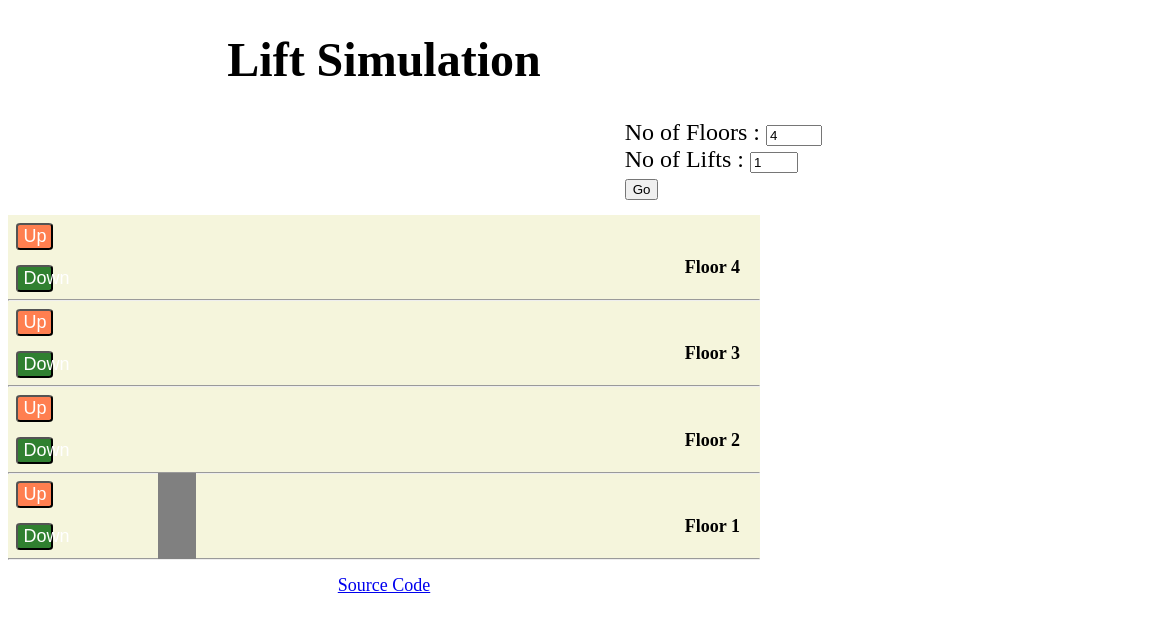
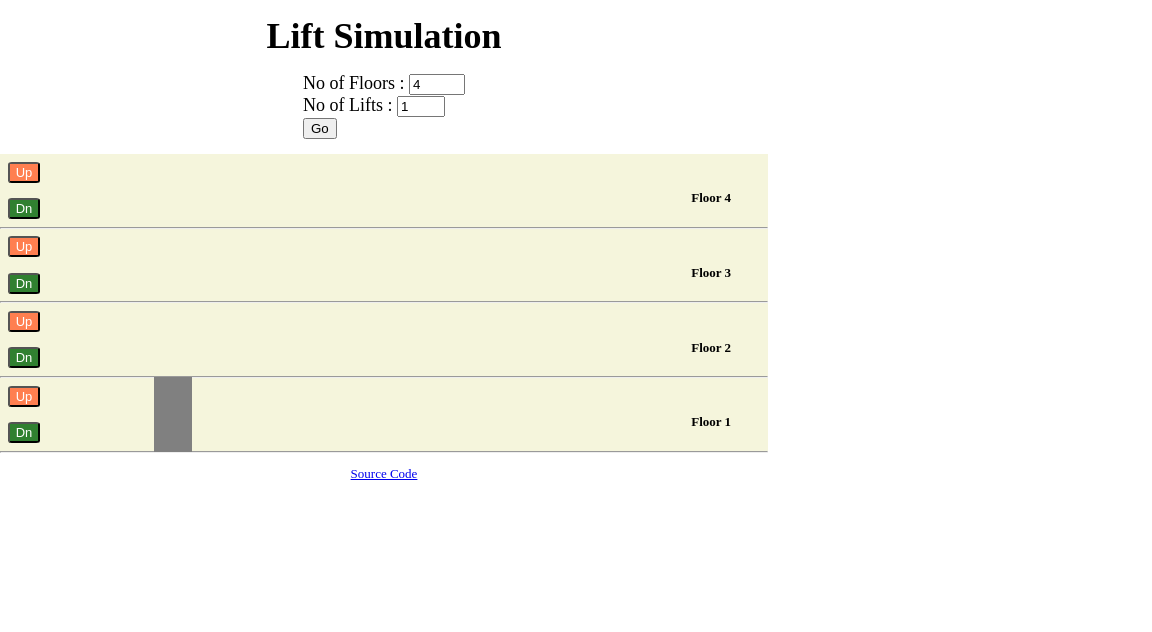
Before and after one commit to ican8/lift-simulation, a plain HTML site: page index.html in a window 768 px wide. Both pictures are taken after a click on the button "Go". Shown: the top 632 px of the page, 1152 px wide, since content can reach past the window. Drawn offline with Linux system fonts and the light colour scheme.

Commit message:
WIP: media queries

```diff
--- a/css/style.css
+++ b/css/style.css
@@ -1,6 +1,10 @@
 body{
     max-width: 100%;
-    overflow-x: hidden;
+    height: min-content;
+    margin: 0;
+    padding: 0;
+    border: 0;
+    /* overflow: hidden; */
 }
 
 .btn{
@@ -8,7 +12,7 @@ body{
     font-size: large;
     margin: 1%;
     color: white;
-    width: 5%;
+    width: 4.5%;
 }
 
 .up{
@@ -39,17 +43,21 @@ body{
 .footer{
     text-align: center;
     font-size: large;
-    position: relative;
-    bottom: 0;
-    margin-top: 2%;
-    margin-bottom: 2%;
+    /* position: relative; */
+    /* bottom: 0; */
+    margin: 2% 0;
 }
 
 .header{
     font-size: x-large;
     font-weight: 800;
-    margin: 2% 5%;
     text-align: center;
+    margin: 1% 0;
+    /* padding: auto; */
+}
+
+.header h1{
+    margin: auto;
 }
 
 .hr{
@@ -59,9 +67,12 @@ body{
 .input-box{
     font-size: x-large;
     font-weight: 400;
-    position: relative;
-    left: 80%;
-    margin: 2%;
+    margin: 1% 0;
+}
+
+.form {
+    width: fit-content;
+    margin: 0 auto;
 }
 
 .lift{
@@ -82,7 +93,7 @@ body{
 .door{
     background-color: gray;
     width: 50%; /* Each panel takes up half the container */
-    height: 100%; /* Used for demo purposes */
+    height: 100%;
     position: relative;
     z-index: 2;
 }
@@ -98,3 +109,68 @@ body{
 .credits{
     font-size: 8px;
 }
+
+@media (max-width: 1120px) and (min-width: 768px){
+    .header{
+        font-size: larger;
+        font-weight: 700;
+        margin: 2% 0;
+    }
+
+    .input-box{
+        font-size: larger;
+        font-weight: 300;
+        margin-bottom: 2%;
+    }
+
+    .btn{
+        font-size: medium;
+    }
+
+    .floor{
+        height: 25%;
+    }
+
+    .floor-text{
+        font-size: medium;
+        font-weight: 700;
+    }
+
+    .footer{
+        font-size: medium;
+    }
+}
+
+
+@media (max-width: 768px){
+    .header{
+        font-size: large;
+        font-weight: 600;
+        margin: 2% 0;
+    }
+
+    .input-box{
+        font-size: large;
+        font-weight: 300;
+        margin-bottom: 2%;
+    }
+
+    .btn{
+        font-size: small;
+        width: fit-content;
+    }
+
+    .floor{
+        height: 40%;
+    }
+
+    .floor-text{
+        font-size: small;
+        font-weight: 700;
+    }
+
+    .footer{
+        font-size: small;
+        margin: 1%;
+    }
+}
--- a/index.html
+++ b/index.html
@@ -14,19 +14,22 @@
     </div>
     <div class="input-box">
         <form action="" method="post" class="form" id="form">
-            <label for="no-of-floors">No of Floors : </label>
-            <input type="number" min=1 max=15 name="no-of-floors" value=4 id="input-floors" >
-            <br>
+            <div class="floor-input">
+                <label for="no-of-floors">No of Floors : </label>
+                <input type="number" min=1 max=15 name="no-of-floors" value=4 id="input-floors" >
+            </div>
+           <div class="lift-input">
             <label for="no-of-floors">No of Lifts :  </label>
             <input type="number" min=1 max=5 name="no-of-lifts" value=1 id="input-lifts" >
-            <br>
+           </div>
             <button id="input-btn">Go</button>
         </form>
     </div>
     <div class="container" id="container">
     </div>
     <div class="footer">
-        <a href="https://github.com/ican8/lift-simulation" target="_blank" rel="noopener noreferrer">Source Code</a>
+        <p><a href="https://github.com/ican8/lift-simulation" target="_blank" rel="noopener noreferrer">Source Code</a>
+        </p>
         <!-- <div class="credits">Icons made by <a href="https://www.freepik.com" title="Freepik">Freepik</a> from <a href="https://www.flaticon.com/" title="Flaticon">www.flaticon.com</a></div> -->
     </div>
 
--- a/js/index.js
+++ b/js/index.js
@@ -46,9 +46,9 @@ function createFloor(floor_number) {
   new_div.id = "floor" + floor_number;
 
   let new_up_btn = document.createElement("button");
-  let up_text = document.createTextNode("Up");
+  let up_text = document.createTextNode("Up")
   let new_down_btn = document.createElement("button");
-  let down_text = document.createTextNode("Down");
+  let down_text = document.createTextNode("Dn");
   let new_br = document.createElement("br");
   let new_hr = document.createElement("hr");
   let new_span = document.createElement("span");
@@ -214,6 +214,8 @@ function check_for_scheduling() {
 
 function start() {
   clearInterval(intervalId);
+  q = []
+  lifts = []
   make_floors();
   make_lifts();
   place_lifts();
```
